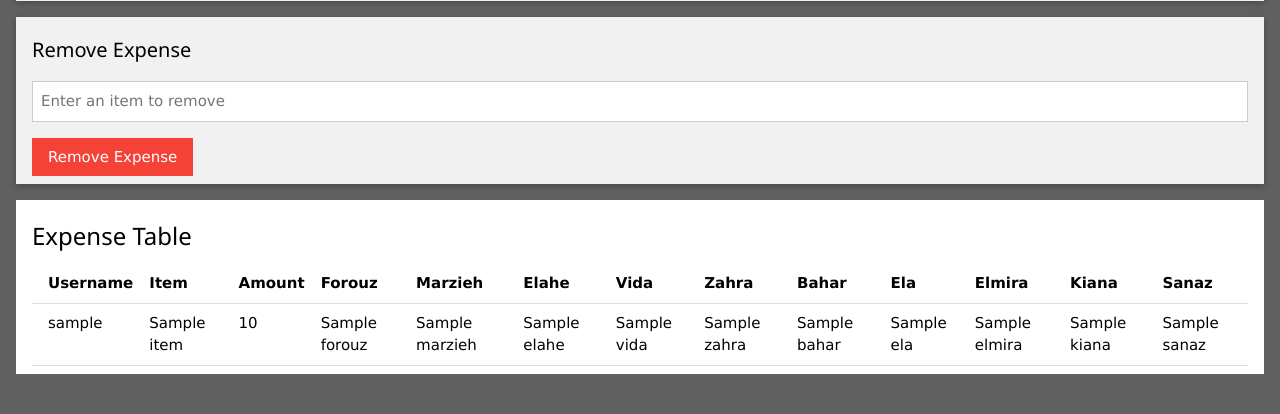
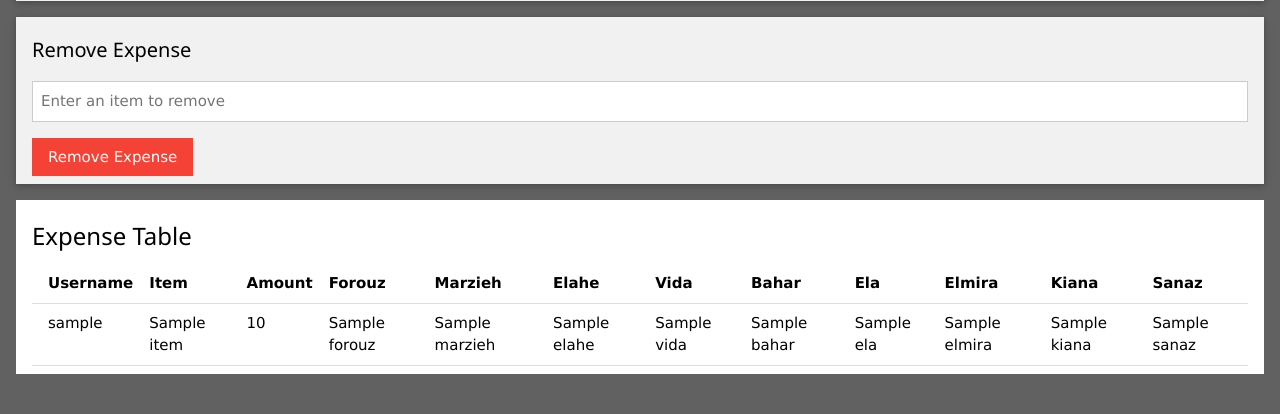
Before and after one commit to beirouz/party-sign-up, a Flask app: page /expenses in a window 1280 px wide. Shown: the part 386-800 px from the top of the page. Run offline with Flask 3, Linux system fonts and the light colour scheme; the visitor is signed in with stand-in values (Sample User, id 1); a database or web service that is not in the repository returns one stand-in record (values such as "Sample title"); some libraries are stand-ins or nearby versions.

Commit message:
Updated user list

```diff
--- a/templates/expenses.html
+++ b/templates/expenses.html
@@ -118,7 +118,6 @@
 			<th>Marzieh</th>
 			<th>Elahe</th>
 			<th>Vida</th>
-			<th>Zahra</th>
 			<th>Bahar</th>
 			<th>Ela</th>
 			<th>Elmira</th>
@@ -137,7 +136,6 @@
 			  <td>{{ row.marzieh }}</td>
 			  <td>{{ row.elahe }}</td>
 			  <td>{{ row.vida }}</td>
-			  <td>{{ row.zahra }}</td>
 			  <td>{{ row.bahar }}</td>
 			  <td>{{ row.ela }}</td>
 			  <td>{{ row.elmira }}</td>
```
